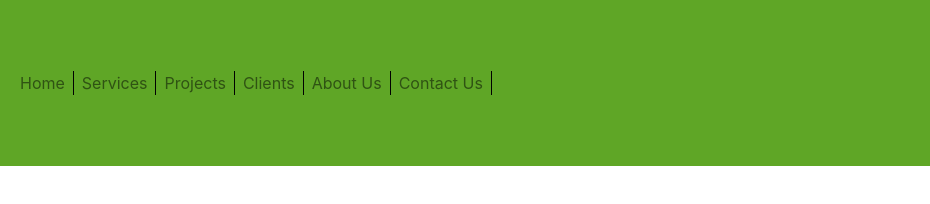
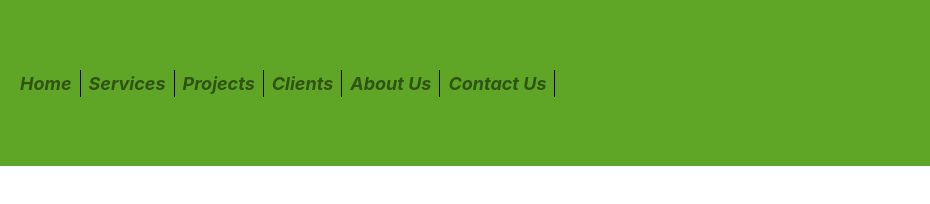
Before and after one commit to dyenchay/GEMS-Environmental, a plain HTML site: page index.html in a window 1280 px wide. Shown: the full height of the page, 350-1280 px from the left. Drawn offline with nearby package versions, Linux system fonts and the light colour scheme.

```diff
--- a/style.css
+++ b/style.css
@@ -7,4 +7,7 @@
     text-align: center;
     text-transform: capitalize;
     color: #000;
+    font-style: italic;
+    font-size: 18px;
+    font-weight: bold;
 }
```
